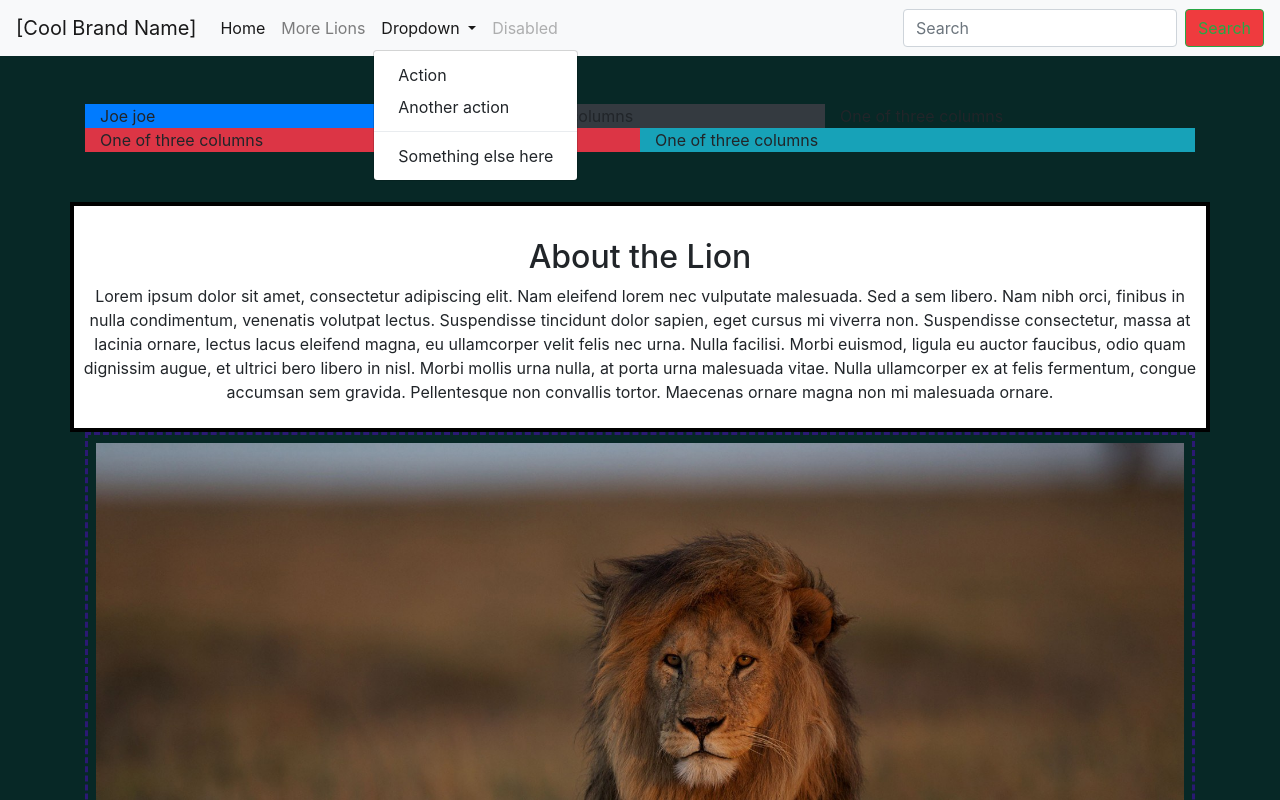
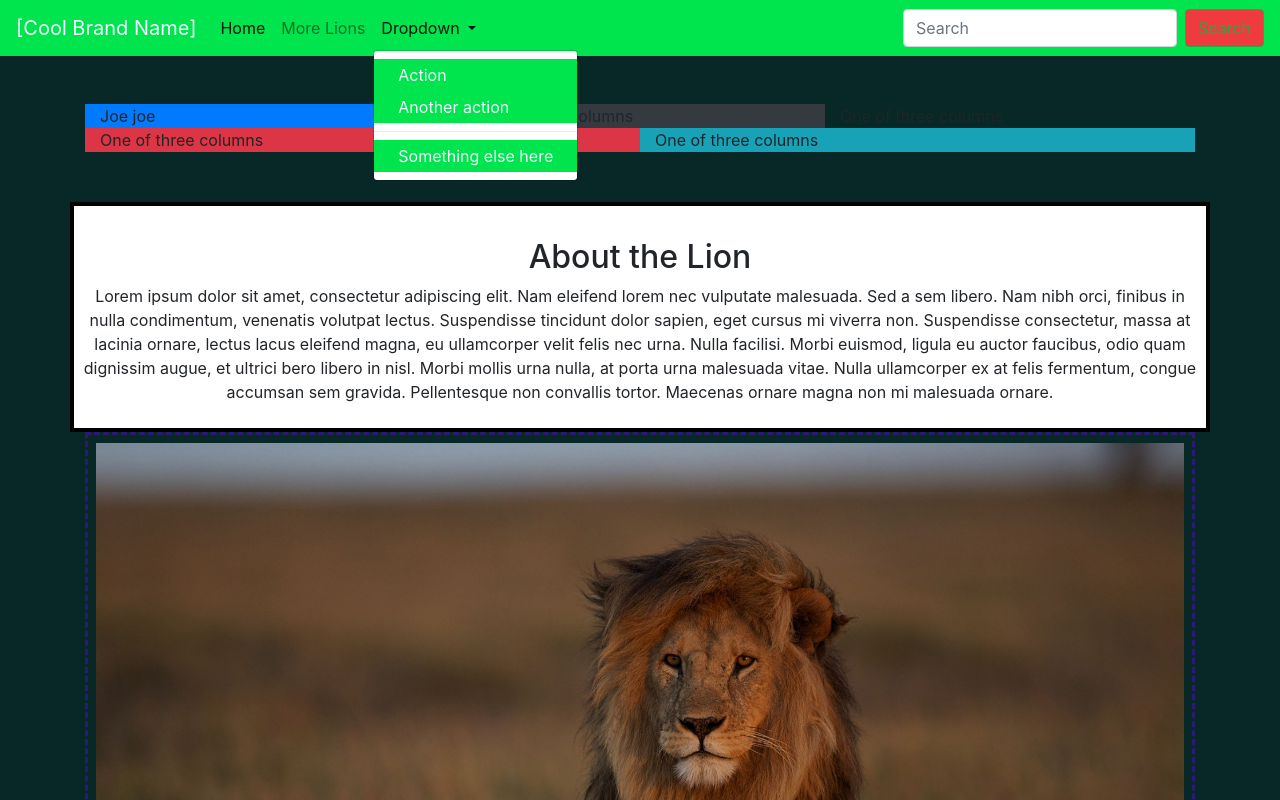
Before and after one commit to 180797/PRJ4-GroupWebsiteCM, a plain HTML site: page PRJ4_GroupWebsite CM/index.html in a window 1280 px wide. Both pictures are taken after a click on the button "Dropdown". Shown: the top 800 px of the page. Drawn offline with Linux system fonts and the light colour scheme.

Commit message:
navigationbar color

```diff
--- a/PRJ4_GroupWebsite CM/css/styles.css
+++ b/PRJ4_GroupWebsite CM/css/styles.css
@@ -3,20 +3,22 @@
 body {
     background-color: #072826;
 }
+
 #part1 {
     background: white;
     text-align: center;
     padding: 0.5em;
     border: 4px solid #000
 }
+
 .container {
     padding-bottom: 50px;
 }
+
 .lion {
     border: dashed #2B1974;
     padding: 0.5em;
 }
-
 
 .btn {
 	background: #EF3B3E;
@@ -34,3 +36,28 @@ body {
 .btn-primary:hover {
 	color: blue;
 }
+
+.navbar
+{background-color:#00E44D!important}
+
+.navbar .navbar-brand{
+	color:aliceblue
+}
+
+.navbar .navbar-brand:hover{
+	color: aliceblue
+}
+
+.navbar .navbar-nav li a{
+	color: aliceblue
+}
+
+.navbar .nav-item .dropdown-menu .dropdown-item{
+	background-color:#00E44D!important
+}
+.navbar .nav-item .dropdown-menu .dropdown-item:hover{
+	background-color:#00E44D!important
+}
+.navbar-toggler{
+	background-color:#00E44D
+}
--- a/PRJ4_GroupWebsite CM/css/styles2ndpage.css
+++ b/PRJ4_GroupWebsite CM/css/styles2ndpage.css
@@ -23,3 +23,28 @@ text-align: center;
 padding: 0.5em;
 border: 4px solid #000
 }
+
+.navbar
+{background-color:#00E44D!important}
+
+.navbar .navbar-brand{
+	color:aliceblue
+}
+
+.navbar .navbar-brand:hover{
+	color: aliceblue
+}
+
+.navbar .navbar-nav li a{
+	color: aliceblue
+}
+
+.navbar .nav-item .dropdown-menu .dropdown-item{
+	background-color:#00E44D!important
+}
+.navbar .nav-item .dropdown-menu .dropdown-item:hover{
+	background-color:#00E44D!important
+}
+.navbar-toggler{
+	background-color:#00E44D
+}
--- a/PRJ4_GroupWebsite CM/index.html
+++ b/PRJ4_GroupWebsite CM/index.html
@@ -14,7 +14,7 @@
 
 <body>
 <nav class="navbar navbar-expand-lg navbar-light bg-light"> <a class="navbar-brand" href="index.html">[Cool Brand Name]</a>
-  <button class="navbar-toggler" type="button" data-toggle="collapse" data-target="#navbarSupportedContent" aria-controls="navbarSupportedContent" aria-expanded="false" aria-label="Toggle navigation"> <span class="navbar-toggler-icon"></span> </button>
+  <button class="navbar-toggler" type="button" data-toggle="collapse" data-target="#navbarSupportedContent" aria-controls="navbarSupportedContent" aria-expanded="false" aria-label="Toggle navigation"> <span class="navbar-toggler-icon">}</span> </button>
   <div class="collapse navbar-collapse" id="navbarSupportedContent">
     <ul class="navbar-nav mr-auto">
       <li class="nav-item active"> <a class="nav-link" href="index.html">Home <span class="sr-only">(current)</span></a> </li>
@@ -24,7 +24,6 @@
           <div class="dropdown-divider"></div>
           <a class="dropdown-item" href="#">Something else here</a> </div>
       </li>
-      <li class="nav-item"> <a class="nav-link disabled" href="#">Disabled</a> </li>
     </ul>
     <form class="form-inline my-2 my-lg-0">
       <input class="form-control mr-sm-2" type="search" placeholder="Search" aria-label="Search">
```
